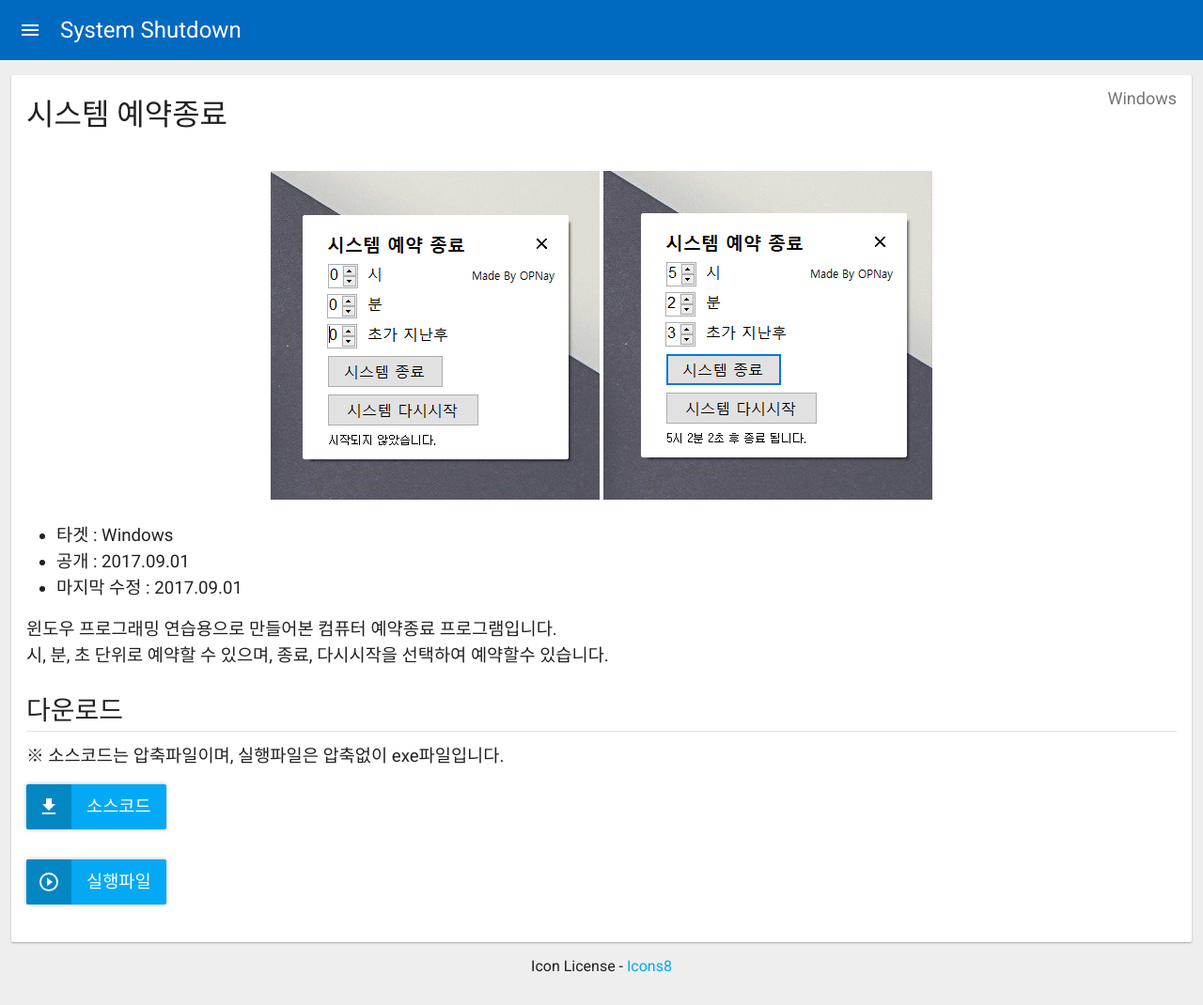
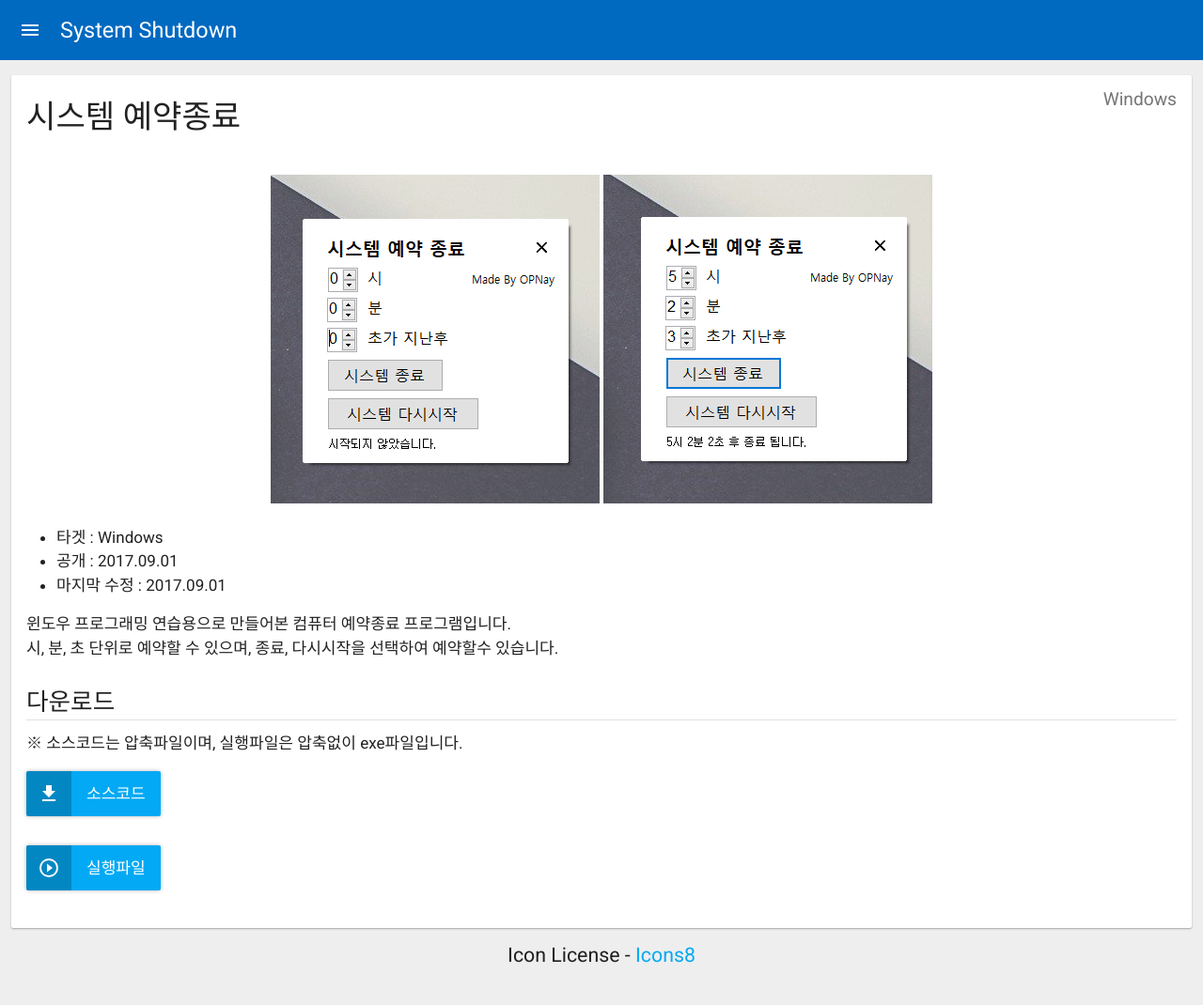
Before and after one commit to opnay/opnay.github.io, a Jekyll site: the page built from app/shutdown/index.html, in a window 1280 px wide and 1070 px high. Shown: the whole window at 94% size. Built offline with Jekyll 4.4.1, drawn with Linux system fonts in a browser that asks for light colours.

Commit message:
Convert font-size to rem

```diff
--- a/404.html
+++ b/404.html
@@ -14,8 +14,8 @@ html, body {margin:0; padding:0; width:100%; height:100%; font-family:"roboto",
 .body {background-size:cover; background-repeat:no-repeat; justify-content:center; item-align:center;}
 .body:before {content:''; background:rgba(0,0,0,0.5); position:fixed; display:block; width:100%; height:100%;}
 .article {position:absolute; top:50%; width:100%; transform:translateY(-50%); text-align:center; color:white;}
-.article h1 {margin:0; font-size:6em;}
-.article p {margin:0; font-size:2em;}
+.article h1 {margin:0; font-size:4rem;}
+.article p {margin:0; font-size:1.6rem;}
 		</style>
 	</head>
 	<body class="body">
--- a/_layouts/post.html
+++ b/_layouts/post.html
@@ -11,5 +11,5 @@ layout: "default"
 	.header .title {margin:0 auto; padding-top:75px; width:1080px;}
 	#post .card {margin:-150px auto 32px; width:1080px; line-height:1.75;}
 	blockquote {margin:12px 24px; padding:16px;}
-	pre, code {background:rgba(0,0,0,0.1); margin:0 2px; padding:2px 4px; font-size:0.9em;}
+	pre, code {background:rgba(0,0,0,0.1); margin:0 2px; padding:2px 4px; font-size:0.9rem;}
 </style>
--- a/app/shutdown/index.html
+++ b/app/shutdown/index.html
@@ -9,7 +9,7 @@ theme:
 ---
 <section class="section item">
 	<div class="card ft-black">
-		<div class="title">시스템 예약종료<span class="category ft-black-sec right">Windows</span></div>
+		<h1 class="title">시스템 예약종료<span class="category ft-black-sec right">Windows</span></h1>
 		<article class="article">
 			<p class="image">
 				<img src="img/1.png"/>
@@ -30,9 +30,9 @@ theme:
 </section>
 <style>
 	.section .card {display:block;}
-	.card .title {padding:16px; font-size:2em;}
-	.card .category {line-height:1; font-size:18px;}
-	.article {padding:16px; font-size:14pt;}
+	.card .title {margin:0; padding:16px;}
+	.card .category {line-height:1; font-size:0.9rem;}
+	.article {padding:16px; font-size:0.8rem;}
 	.article ul {margin:16px 0;}
 	.article p {margin:8px 0;}
 	.article h3 {border-bottom:1px solid rgba(0,0,0,0.12);}
@@ -41,7 +41,7 @@ theme:
 		background:#03A9F4; position:relative;
 		display:inline-block; margin:8px 0; padding:0 16px 0 64px;
 		border-radius:2px; height:48px; line-height:48px;
-		overflow:hidden; font-size:14pt; color:white;
+		overflow:hidden; font-size:0.8rem; color:white;
 		box-shadow:0 0 4px rgba(0,0,0,0.3); transition:box-shadow 200ms;
 	}
 	.article .file:hover {text-decoration:none; box-shadow:0 0 8px rgba(0,0,0,0.6);}
--- a/css/default.css
+++ b/css/default.css
@@ -8,7 +8,7 @@
 .side .close {position:absolute; top:0; left:0; padding:14px; width:64px; height:64px;}
 .desktop .side .close {display:none;}
 
-.side .profile {padding:24px; text-align:center; font-size:32px;}
+.side .profile {padding:24px; text-align:center; font-size:1.6rem;}
 .side .profile p {margin:0; line-height:1.5;}
 .side .profile .img {border-radius:50%; width:128px; height:auto;}
 
@@ -18,7 +18,7 @@
 
 .side .list .link {padding:12px; text-decoration:none;}
 .side .list .link:hover {background:#EEE;}
-.side .list .title {line-height:24px; font-size:18px;}
+.side .list .title {line-height:24px; font-size:0.9rem;}
 .side .list .icon {margin-right:12px; width:24px; height:24px; vertical-align:middle;}
 
 .wrap {min-height:100%; transition:margin ease-out .2s}
--- a/css/material.css
+++ b/css/material.css
@@ -5,7 +5,7 @@
 html {
 	-webkit-font-smoothing:antialiased; -moz-osx-font-smoothing:grayscale;
 	font-family:Roboto,'Noto Sans','Noto Sans KR',Arial,'Nanum Gothic',sans-serif;
-	font-size:100%;
+	font-size:16pt;
 }
 html, body {width:100%; height:100%;}
 label, button, input, textarea, blockquote, pre, code {font-family:inherit;}
@@ -13,10 +13,10 @@ label, button, input, textarea, blockquote, pre, code {font-family:inherit;}
 article, p, li {line-height:1.5;}
 
 h1, h2, h3, h4, h5, h6 {font-weight:normal;}
-h1 {margin:36px 0 12px 0; font-size:42px;}
-h2 {margin:36px 0 12px 0;font-size:36px;}
-h3 {margin:24px 0 12px 0;font-size:28px;}
-h4, h5, h6 {margin:24px 0 12px 0; font-size:16px;}
+h1 {margin:36px 0 12px 0; font-size:1.6rem;}
+h2 {margin:36px 0 12px 0;font-size:1.4rem;}
+h3 {margin:24px 0 12px 0;font-size:1.2rem;}
+h4, h5, h6 {margin:24px 0 12px 0; font-size:1rem;}
 
 a, .accent {color:#03A9F4; text-decoration:none;}
 a:hover {text-decoration:underline;}
@@ -32,8 +32,8 @@ th, td {padding:6px 12px;}
 th {background:#EEE;}
 
 blockquote {background:rgba(0,0,0,0.1); margin:12px 24px; padding:16px;}
-code {background:rgba(0,0,0,0.1); margin:0 2px; padding:2px 6px; font-size:0.9em;}
-pre {background:rgba(0,0,0,0.1); margin:12px 0; padding:16px; font-size:0.9em;}
+code {background:rgba(0,0,0,0.1); margin:0 2px; padding:2px 6px; font-size:0.9rem;}
+pre {background:rgba(0,0,0,0.1); margin:12px 0; padding:16px; font-size:0.9rem;}
 
 /*
  * Class
@@ -69,17 +69,17 @@ pre {background:rgba(0,0,0,0.1); margin:12px 0; padding:16px; font-size:0.9em;}
 .desktop .section {margin:32px auto; width:688px;} /* article width: 640px */
 .desktop.wide .section {width:968px;} /* article width: 920px */
 
-.section .header .title {margin:0; line-height:2; font-size:18pt;}
+.section .header .title {margin:0; line-height:2; font-size:1.1rem;}
 .section .header .info {margin-bottom:16px;}
 
 .card {background:white; position:relative; border-radius:2px; width:100%; box-shadow:0 1px 2px rgba(0,0,0,0.3);}
 .header ~ .card {margin:8px 0;} /* outter header */
-.card header {border-radius:2px 2px 0 0; padding:16px; font-size:18pt;} /* inner header */
+.card header {border-radius:2px 2px 0 0; padding:16px; font-size:1.1rem;} /* inner header */
 
 .nav .top {z-index:100; position:fixed; top:0; padding:14px; width:100%; height:64px; transition:all 200ms;}
 .nav .top.shadow {box-shadow:0 0 8px rgba(0,0,0,0.12), 0 8px 8px rgba(0,0,0,0.24);}
 .nav .top .menu {margin-right:14px;}
-.nav .top .title {line-height:36px; font-size:18pt;}
+.nav .top .title {line-height:36px; font-size:1.1rem;}
 .desktop .nav .top {width:calc(100% - 320px);}
 .desktop .nav .menu {display:none;}
 
```
Also changed, not shown: app/index.html (+4 -4 lines).
